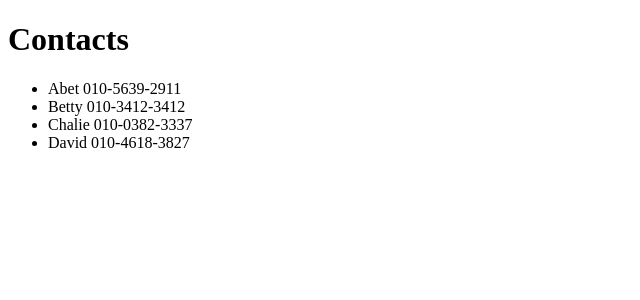
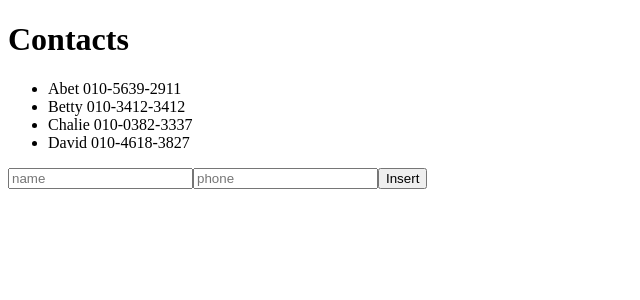
Before and after one commit to My-React-Project/react_tutorial, a React app: page / in a window 1280 px wide. Shown: the top 300 px of the page, without its empty margins (0-640 px from the left). Built offline with nearby package versions, Linux system fonts and the light colour scheme.

Commit message:
list에 데이터 추가 기능 구현

```diff
--- a/package.json
+++ b/package.json
@@ -5,6 +5,7 @@
   "main": "index.js",
   "dependencies": {
     "react": "^15.4.2",
+    "react-addons-update": "^15.4.2",
     "react-dom": "^15.4.2"
   },
   "devDependencies": {
--- a/src/components/App.js
+++ b/src/components/App.js
@@ -1,4 +1,5 @@
 import React from 'react';
+import update from 'react-addons-update';
 
 class App extends React.Component {
   render() {
@@ -21,6 +22,25 @@ class Contacts extends React.Component {
     };
   }
 
+  /* 데이터 추가
+    this.setState({
+      list: update(
+        this.state.list,
+        {
+          $push: [newObj, newObj2]
+        }
+      )
+    });
+  */
+  addContact(name, phone) {
+    let newContact = update(this.state, {
+      contactData: {
+        $push: [{"name": name, "phone": phone}]
+      }
+    });
+    this.setState(newContact);
+  }
+
   render() {
     return (
       <div>
@@ -33,6 +53,7 @@ class Contacts extends React.Component {
 
           })}
         </ul>
+        <ContactCreator onInsert={this.addContact.bind(this)}/>
       </div>
     );
   }
@@ -46,4 +67,41 @@ class ContactInfo extends React.Component {
   }
 }
 
+class ContactCreator extends React.Component {
+  constructor(props) {
+    super(props);
+    this.state = {
+      name: "",
+      phone: ""
+    }
+  }
+  handleChange(e) {
+    var nextState = {};
+    nextState[e.target.name] = e.target.value;
+    this.setState(nextState);
+  }
+  handleClick() {
+    this.props.onInsert(this.state.name, this.state.phone);
+    this.setState({
+      name: "",
+      phone: ""
+    });
+  }
+  render() {
+    return(
+      <div>
+        <p>
+          <input type="text" name="name" placeholder="name"
+                 value={this.state.name} onChange={this.handleChange.bind(this)}/>
+          <input type="text" name="phone" placeholder="phone"
+                 value={this.state.phone} onChange={this.handleChange.bind(this)}/>
+           <button onClick={this.handleClick.bind(this)}>
+             Insert
+          </button>
+        </p>
+      </div>
+    )
+  }
+}
+
 export default App;
```
